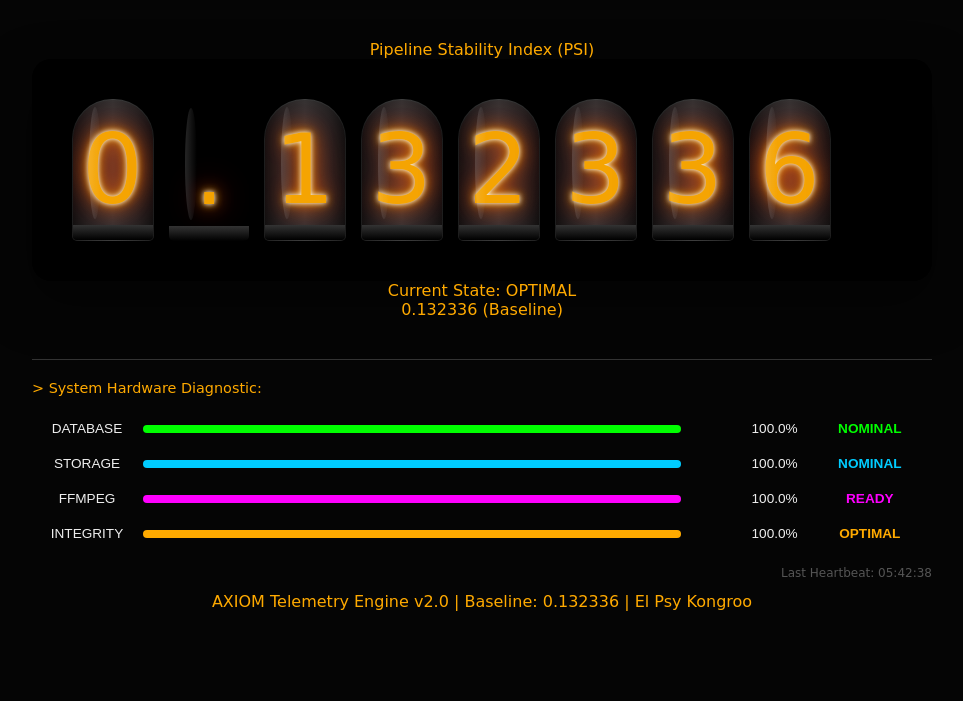
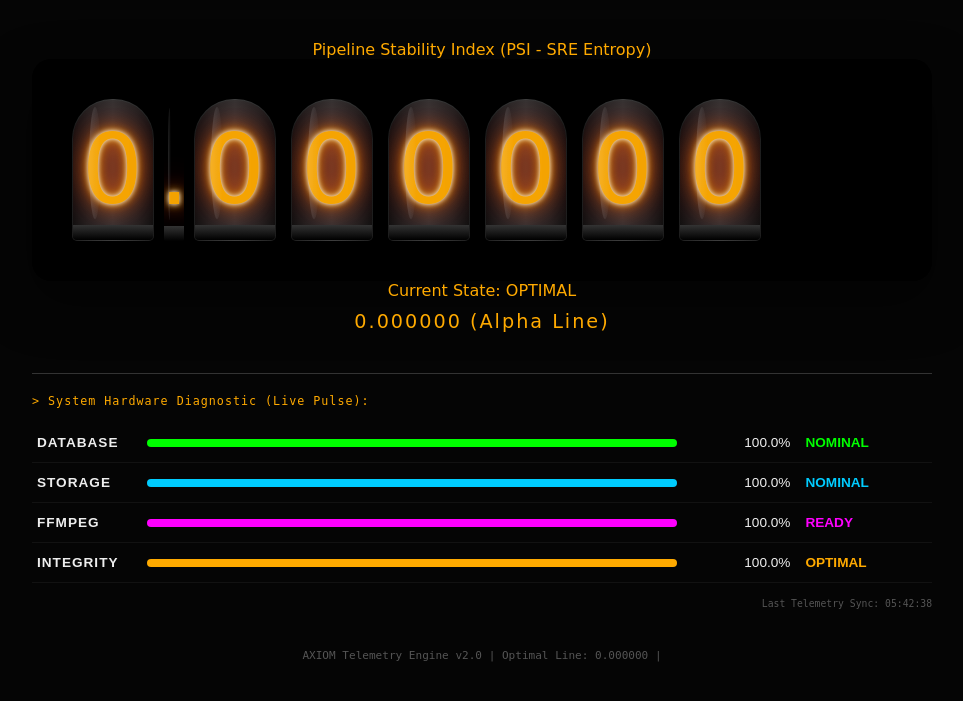
Before and after one commit to arturocruzsuarez/AXIOM-Media-Pipeline, a Django app: page /pipeline/dashboard/ in a window 1280 px wide. Shown: the top 701 px of the page, without its empty margins (158-1121 px from the left). Run offline with Django 5.2, Linux system fonts and the light colour scheme; data comes from the database, SQL or seed files in the repository; parts of the project's set-up code (start-up, migrations or seed data) failed here and were passed over; some web fonts are replaced.

Commit message:
FEAT: Motor de Divergencia SRE (Alpha Line), Ingesta SSOT y Dashboard Nixie Hi-Fi

```diff
--- a/pipeline/static/pipeline/css/dashboard.css
+++ b/pipeline/static/pipeline/css/dashboard.css
@@ -1,11 +1,17 @@
-/* AXIOM | Nixie Hi-Fi Style */
+/* AXIOM | Nixie Hi-Fi Style & SRE Telemetry */
 :root {
     --nixie-orange: #ffaa00;
     --nixie-glow: #ff6600;
     --nixie-dim: #331a00;
-    /* Color del filamento apagado */
     --glass-reflection: rgba(255, 255, 255, 0.15);
     --socket-metal: #1a1a1a;
+
+    /* Colores Neón para Telemetría SRE */
+    --neon-green: #00ff00;
+    --neon-blue: #00ccff;
+    --neon-pink: #ff00ff;
+    --neon-red: #ff3333;
+    --neon-yellow: #ffff00;
 }
 
 body {
@@ -36,17 +42,22 @@ body {
     width: 80px;
     height: 140px;
     background: linear-gradient(to right,
-            #111 0%,
-            #222 20%,
-            #333 50%,
-            #222 80%,
-            #111 100%);
+            #111 0%, #222 20%, #333 50%, #222 80%, #111 100%);
     border-radius: 40px 40px 5px 5px;
     display: flex;
     justify-content: center;
     align-items: center;
     overflow: hidden;
     border: 1px solid rgba(255, 255, 255, 0.05);
+}
+
+/* Excepción para el punto decimal */
+.nixie-dot {
+    background: transparent !important;
+    border: none !important;
+    box-shadow: none !important;
+    width: 20px !important;
+    margin: 0 -5px;
 }
 
 /* Reflejo del cristal (Efecto 3D) */
@@ -68,7 +79,6 @@ body {
     z-index: 2;
     position: relative;
     line-height: 1;
-    /* Brillo de neón multicapa */
     text-shadow:
         0 0 5px #fff,
         0 0 10px var(--nixie-orange),
@@ -88,40 +98,99 @@ body {
     z-index: 4;
 }
 
-/* Filamento apagado de fondo (opcional para profundidad) */
-.digit-bg {
-    position: absolute;
-    color: var(--nixie-dim);
-    font-size: 6rem;
-    z-index: 1;
-    opacity: 0.3;
-    text-shadow: none;
-}
-
-/* --- Tabla de Sensores y otros estilos --- */
+/* --- TELEMETRÍA DE HARDWARE (Nuevas Clases) --- */
 .meter-container {
     width: 100%;
     max-width: 900px;
     text-align: center;
 }
 
-.sensor-table {
+.diagnostic-panel {
+    margin-top: 40px;
+    border-top: 1px solid #333;
+    padding-top: 20px;
+    text-align: left;
+}
+
+.panel-title {
+    margin-bottom: 15px;
+    color: var(--nixie-orange);
+    font-size: 0.9em;
+    font-family: monospace;
+    letter-spacing: 1px;
+}
+
+.hardware-table {
     width: 100%;
     border-collapse: collapse;
-    margin-top: 30px;
-    color: #888;
+    color: #eee;
+    font-family: sans-serif;
+    font-size: 0.85em;
 }
 
-.sensor-table th {
-    color: var(--nixie-orange);
-    text-transform: uppercase;
-    padding: 10px;
-    border-bottom: 2px solid #222;
+.hardware-table td {
+    padding: 12px 5px;
+    border-bottom: 1px solid rgba(255, 255, 255, 0.05);
 }
 
-.sensor-table td {
-    padding: 15px;
-    border-bottom: 1px solid #111;
+.hardware-table td:first-child {
+    width: 100px;
+    font-weight: bold;
+    letter-spacing: 1px;
+}
+
+.progress-track {
+    background: #222;
+    height: 8px;
+    border-radius: 4px;
+    overflow: hidden;
+    width: 100%;
+}
+
+.progress-fill {
+    height: 100%;
+    transition: width 0.5s ease-in-out;
+}
+
+/* Colores de las barras */
+.fill-db {
+    background: var(--neon-green);
+}
+
+.fill-storage {
+    background: var(--neon-blue);
+}
+
+.fill-ffmpeg {
+    background: var(--neon-pink);
+}
+
+.fill-integrity {
+    background: var(--nixie-orange);
+}
+
+.telemetry-time {
+    font-size: 0.75em;
+    color: #555;
+    margin-top: 15px;
+    text-align: right;
+    font-family: monospace;
+}
+
+.world-line {
+    color: var(--nixie-orange);
+    font-size: 1.2em;
+    text-align: center;
+    margin-top: 10px;
+    letter-spacing: 2px;
+}
+
+footer {
+    text-align: center;
+    margin-top: 30px;
+    color: #555;
+    font-family: monospace;
+    font-size: 0.85em;
 }
 
 @keyframes nixie-flicker {
--- a/pipeline/templates/pipeline/dashboard.html
+++ b/pipeline/templates/pipeline/dashboard.html
@@ -6,14 +6,17 @@
     <meta charset="UTF-8">
     <meta name="viewport" content="width=device-width, initial-scale=1.0">
     <title>AXIOM | Divergence Meter</title>
+
     <link href="https://fonts.googleapis.com/css2?family=Nixie+One&display=swap" rel="stylesheet">
+
     <link rel="stylesheet" href="{% static 'pipeline/css/dashboard.css' %}">
+
     <meta http-equiv="refresh" content="10">
 </head>
 
 <body>
     <div class="meter-container">
-        <div class="status-label">Pipeline Stability Index (PSI)</div>
+        <div class="status-label">Pipeline Stability Index (PSI - SRE Entropy)</div>
 
         <div id="divergence-meter" class="divergence-display {% if is_stable %}stable{% else %}unstable{% endif %}"
             data-target="{{ divergence_index }}">
@@ -31,81 +34,76 @@
             {{ world_line }}
         </div>
 
-        <div class="diagnostic-panel" style="margin-top: 40px; border-top: 1px solid #333; padding-top: 20px;">
-            <div class="status-label"
-                style="text-align: left; margin-bottom: 15px; color: var(--nixie-orange); font-size: 0.9em;">
-                > System Hardware Diagnostic:
-            </div>
+        <div class="diagnostic-panel">
+            <div class="panel-title">> System Hardware Diagnostic (Live Pulse):</div>
 
-            <table
-                style="width: 100%; border-collapse: collapse; color: #eee; font-family: sans-serif; font-size: 0.85em;">
+            <table class="hardware-table">
                 <tr>
-                    <td style="padding: 10px 5px; width: 100px;">DATABASE</td>
+                    <td>DATABASE</td>
                     <td style="width: 60%;">
-                        <div style="background: #222; height: 8px; border-radius: 4px; overflow: hidden;">
-                            <div style="width: {{ health.database_score }}%; background: #00ff00; height: 100%;"></div>
+                        <div class="progress-track">
+                            <div class="progress-fill fill-db" style="width: {{ health.database_score }}%;"></div>
                         </div>
                     </td>
                     <td style="padding: 0 10px; text-align: right;">{{ health.database_score|floatformat:1 }}%</td>
                     <td
-                        style="color: {% if health.database_score > 90 %}#00ff00{% else %}#ff0000{% endif %}; font-weight: bold;">
+                        style="color: {% if health.database_score > 90 %}var(--neon-green){% else %}var(--neon-red){% endif %}; font-weight: bold;">
                         {% if health.database_score > 90 %}NOMINAL{% else %}CRITICAL{% endif %}
                     </td>
                 </tr>
 
                 <tr>
-                    <td style="padding: 10px 5px;">STORAGE</td>
+                    <td>STORAGE</td>
                     <td>
-                        <div style="background: #222; height: 8px; border-radius: 4px; overflow: hidden;">
-                            <div style="width: {{ health.storage_score }}%; background: #00ccff; height: 100%;"></div>
+                        <div class="progress-track">
+                            <div class="progress-fill fill-storage" style="width: {{ health.storage_score }}%;"></div>
                         </div>
                     </td>
                     <td style="padding: 0 10px; text-align: right;">{{ health.storage_score|floatformat:1 }}%</td>
                     <td
-                        style="color: {% if health.storage_score > 10 %}#00ccff{% else %}#ffff00{% endif %}; font-weight: bold;">
+                        style="color: {% if health.storage_score > 10 %}var(--neon-blue){% else %}var(--neon-yellow){% endif %}; font-weight: bold;">
                         {% if health.storage_score > 10 %}NOMINAL{% else %}LOW{% endif %}
                     </td>
                 </tr>
 
                 <tr>
-                    <td style="padding: 10px 5px;">FFMPEG</td>
+                    <td>FFMPEG</td>
                     <td>
-                        <div style="background: #222; height: 8px; border-radius: 4px; overflow: hidden;">
-                            <div style="width: {{ health.ffmpeg_score }}%; background: #ff00ff; height: 100%;"></div>
+                        <div class="progress-track">
+                            <div class="progress-fill fill-ffmpeg" style="width: {{ health.ffmpeg_score }}%;"></div>
                         </div>
                     </td>
                     <td style="padding: 0 10px; text-align: right;">{{ health.ffmpeg_score|floatformat:1 }}%</td>
                     <td
-                        style="color: {% if health.ffmpeg_score > 0 %}#ff00ff{% else %}#ff0000{% endif %}; font-weight: bold;">
+                        style="color: {% if health.ffmpeg_score > 0 %}var(--neon-pink){% else %}var(--neon-red){% endif %}; font-weight: bold;">
                         {% if health.ffmpeg_score > 0 %}READY{% else %}OFFLINE{% endif %}
                     </td>
                 </tr>
 
                 <tr>
-                    <td style="padding: 10px 5px;">INTEGRITY</td>
+                    <td>INTEGRITY</td>
                     <td>
-                        <div style="background: #222; height: 8px; border-radius: 4px; overflow: hidden;">
-                            <div
-                                style="width: {{ health.integrity_score }}%; background: var(--nixie-orange); height: 100%;">
+                        <div class="progress-track">
+                            <div class="progress-fill fill-integrity" style="width: {{ health.integrity_score }}%;">
                             </div>
                         </div>
                     </td>
                     <td style="padding: 0 10px; text-align: right;">{{ health.integrity_score|floatformat:1 }}%</td>
                     <td
-                        style="color: {% if health.integrity_score > 95 %}var(--nixie-orange){% else %}#ffcc00{% endif %}; font-weight: bold;">
+                        style="color: {% if health.integrity_score > 95 %}var(--nixie-orange){% else %}var(--neon-yellow){% endif %}; font-weight: bold;">
                         {% if health.integrity_score > 95 %}OPTIMAL{% else %}WARNING{% endif %}
                     </td>
                 </tr>
             </table>
 
-            <p style="font-size: 0.75em; color: #555; margin-top: 15px; text-align: right;">
-                Last Heartbeat: {{ health.last_diagnostic|date:"H:i:s" }}
+            <p class="telemetry-time">
+                Last Telemetry Sync: {{ health.last_diagnostic|date:"H:i:s" }}
             </p>
         </div>
     </div>
 
     <footer>
-        AXIOM Telemetry Engine v2.0 | Baseline: 0.132336 | El Psy Kongroo
+        AXIOM Telemetry Engine v2.0 | Optimal Line: 0.000000 |
     </footer>
 
     <script>
@@ -117,37 +115,44 @@
 
             const tubeElements = targetChars.map(char => {
                 const tube = document.createElement('div');
-                tube.className = 'nixie-tube';
-                if (char === '.') {
-                    tube.style.background = 'transparent';
-                    tube.style.border = 'none';
-                    tube.style.boxShadow = 'none';
-                }
+
+                // Aplicamos la clase de tubo Nixie y la clase especial si es un punto
+                tube.className = char === '.' ? 'nixie-tube nixie-dot' : 'nixie-tube';
+
                 const digit = document.createElement('div');
                 digit.className = 'nixie-digit';
                 digit.textContent = char;
+
                 tube.appendChild(digit);
                 container.appendChild(tube);
+
                 return digit;
             });
 
+            // Duración de la animación: 2 segundos
             const duration = 2000;
             const startTime = Date.now();
+
             const interval = setInterval(() => {
                 const elapsed = Date.now() - startTime;
                 const progress = elapsed / duration;
 
                 tubeElements.forEach((digit, index) => {
+                    // Si es el punto decimal, no lo animamos
                     if (targetChars[index] === '.') return;
+
+                    // Efecto de rotación de números aleatorios
                     if (progress < (index / targetChars.length)) {
                         digit.textContent = Math.floor(Math.random() * 10);
                     } else {
+                        // Se detiene en el valor real
                         digit.textContent = targetChars[index];
                     }
                 });
 
                 if (progress >= 1) {
                     clearInterval(interval);
+                    // Aseguramos el valor exacto al final
                     tubeElements.forEach((digit, index) => {
                         digit.textContent = targetChars[index];
                     });
--- a/pipeline/views.py
+++ b/pipeline/views.py
@@ -5,73 +5,79 @@ from django.shortcuts import get_object_or_404, render
 from rest_framework.views import APIView
 from rest_framework.response import Response
 from rest_framework import status
+from django.db.models import Max # <--- NUEVO: Para evitar race conditions
 
-# Importamos los modelos y herramientas
 from .models import Project, Asset, Version, SystemHealth
 from .serializers import VersionSerializer
-from .tasks import process_video_task
 from .divergence_engine import PipelineStabilityIndex
 
-# Inicializamos el motor a nivel de módulo como lo tenías
 engine = PipelineStabilityIndex()
 
+def get_category_from_extension(filename):
+    """Detecta la categoría del archivo basado en su extensión."""
+    ext = os.path.splitext(filename)[1].lower()
+    if ext in ['.mp4', '.mov', '.avi', '.mkv']:
+        return Asset.AssetCategory.VIDEO
+    elif ext in ['.obj', '.fbx', '.blend', '.usd']:
+        return Asset.AssetCategory.MODEL_3D
+    elif ext in ['.py', '.sh', '.json', '.js']:
+        return Asset.AssetCategory.CODE
+    return Asset.AssetCategory.OTHER
+
 class VersionUploadView(APIView):
-    """
-    Vista de Ingesta (Ingest Stage).
-    Recibe el archivo, asegura la existencia del Asset y dispara el Worker.
-    """
-
     def post(self, request, project_id):
-        # 1. Validación de Proyecto
         project = get_object_or_404(Project, pk=project_id)
 
-        file_obj = request.FILES.get('video_file')
+        # Aceptamos 'file' de forma genérica, o 'video_file' por retrocompatibilidad
+        file_obj = request.FILES.get('file') or request.FILES.get('video_file')
         asset_name = request.data.get('asset_name')
 
         if not file_obj or not asset_name:
             return Response(
-                {"error": "Falta el archivo de video o el nombre del asset"},
+                {"error": "Falta el archivo o el nombre del asset"},
                 status=status.HTTP_400_BAD_REQUEST
             )
 
         try:
-            # 2. Lógica de Asset (Mantenemos tu get_or_create)
+            # 1. Determinamos la categoría dinámicamente
+            detected_category = get_category_from_extension(file_obj.name)
+
+            # 2. Lógica de Asset Agnóstico
             asset, created = Asset.objects.get_or_create(
                 name=asset_name,
-                project=project
+                project=project,
+                defaults={'category': detected_category} # Solo se asigna si se crea nuevo
             )
+
             # 3. Persistencia Física
             file_name = f"raw_{project.id}_{file_obj.name}"
             save_path = os.path.join('raw_uploads', file_name)
             path = default_storage.save(save_path, file_obj)
-            full_path = default_storage.path(path)
 
-            # 3. Atomic Versioning (Mantenemos tu lógica de cálculo)
-            last_version = Version.objects.filter(asset=asset).order_by('-version_number').first()
-            new_number = (last_version.version_number + 1) if last_version else 1
+            # 4. Atomic Versioning Seguro (Evita race conditions en subidas simultáneas)
+            max_version = Version.objects.filter(asset=asset).aggregate(Max('version_number'))['version_number__max']
+            new_number = (max_version + 1) if max_version else 1
+            last_version = Version.objects.filter(asset=asset, version_number=max_version).first() if max_version else None
 
-            # 4. Creación de la Versión
-            # IMPORTANTE: He re-incorporado 'parent_version' que es vital para tu árbol de versiones
+            # 5. Creación de la Versión
             version = Version.objects.create(
                 asset=asset,
                 version_number=new_number,
                 file=file_obj,
                 uploaded_by=request.user if request.user.is_authenticated else None,
-                parent_version=last_version, # <--- RECUPERADO
+                parent_version=last_version,
                 transcoding_status=Version.TranscodingStatus.PENDING
             )
 
-            # Sensor de storage reporta éxito
             engine.report_status('storage', success=True)
 
-            # 5. Async Trigger (Celery)
-            task = process_video_task.delay(version.id)
+            # ELIMINAMOS EL DISPARO DE CELERY AQUÍ.
+            # El Signal se encargará de eso para mantener la responsabilidad única (SSOT).
 
             serializer = VersionSerializer(version)
             return Response({
                 "data": serializer.data,
-                "task_id": task.id,
-                "message": "Ingreso exitoso. Procesando en el Attractor Field."
+                "message": f"Ingreso exitoso ({detected_category}). Procesando en el Attractor Field."
             }, status=status.HTTP_202_ACCEPTED)
 
         except Exception as e:
@@ -83,22 +89,17 @@ def dashboard_view(request):
     engine = PipelineStabilityIndex()
     telemetry = engine.get_diagnostics()
 
-    # NUEVO: Traemos la salud persistente de la DB
+    # Traemos la salud persistente de la DB (Hardware)
     health, created = SystemHealth.objects.get_or_create(id=1)
 
-    # NUEVO: Cálculo de Divergencia basado en la integridad real
-    #integrity_penalty = (100 - health.integrity_score) * 0.001
-    integrity_penalty = (100 - health.integrity_score) * 0.001
-    divergence = 0.132336 + integrity_penalty
-
     context = {
-        'psi': telemetry['psi_score'],
+        'psi': telemetry['psi_score'],             # <-- El número de 6 decimales listo para usar
         'status': telemetry['status'],
         'world_line': telemetry['world_line'],
         'is_stable': telemetry['is_stable'],
         'sensors': telemetry['components'],
-        'health': health,                  # <--- Para las barras de hardware
-        'divergence_index': f"{divergence:.6f}", # <--- Para el medidor central
+        'health': health,                          # <-- Barras de hardware
+        'divergence_index': telemetry['psi_score'] # <-- Reutilizamos el PSI exacto para el medidor principal
     }
 
     return render(request, 'pipeline/dashboard.html', context)
```
Also changed, not shown: pipeline/admin.py (+7 -1 lines), pipeline/divergence_engine.py (+30 -30 lines), pipeline/models.py (+98 -32 lines), pipeline/signals.py (+26 -12 lines), pipeline/tasks.py (+23 -13 lines), pipeline/migrations/0008_asset_category_version_extra_metadata.py (added), 2 other files.
